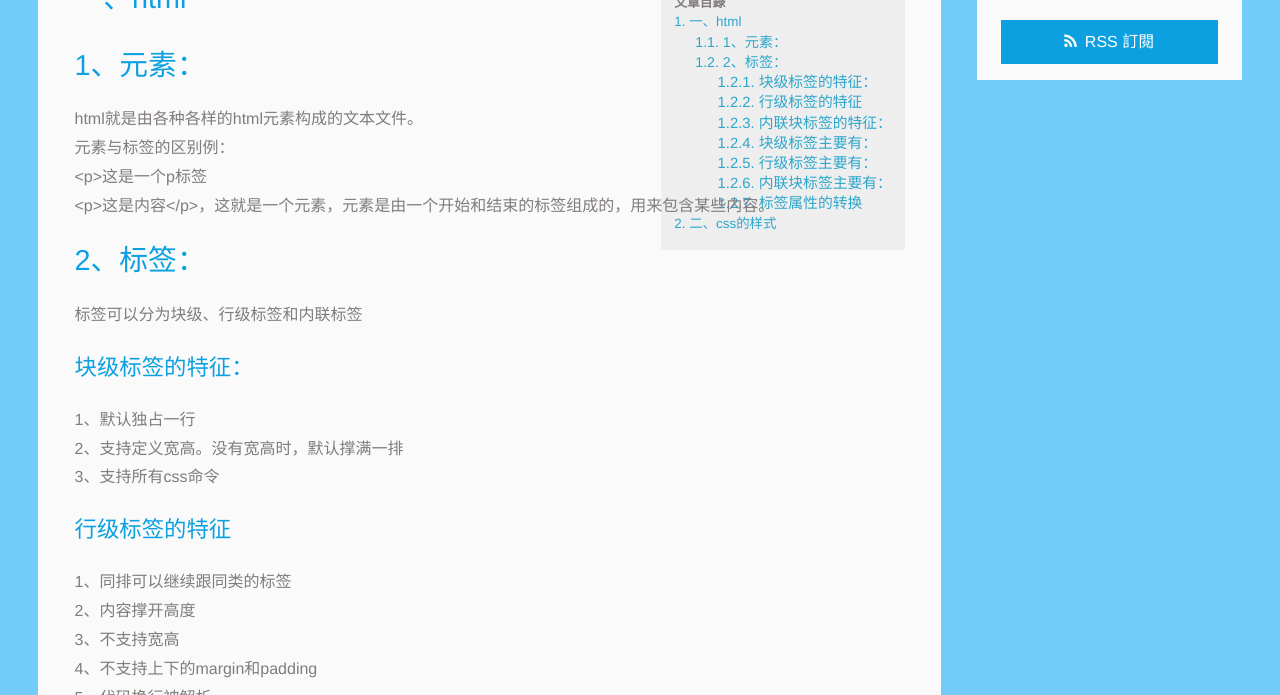
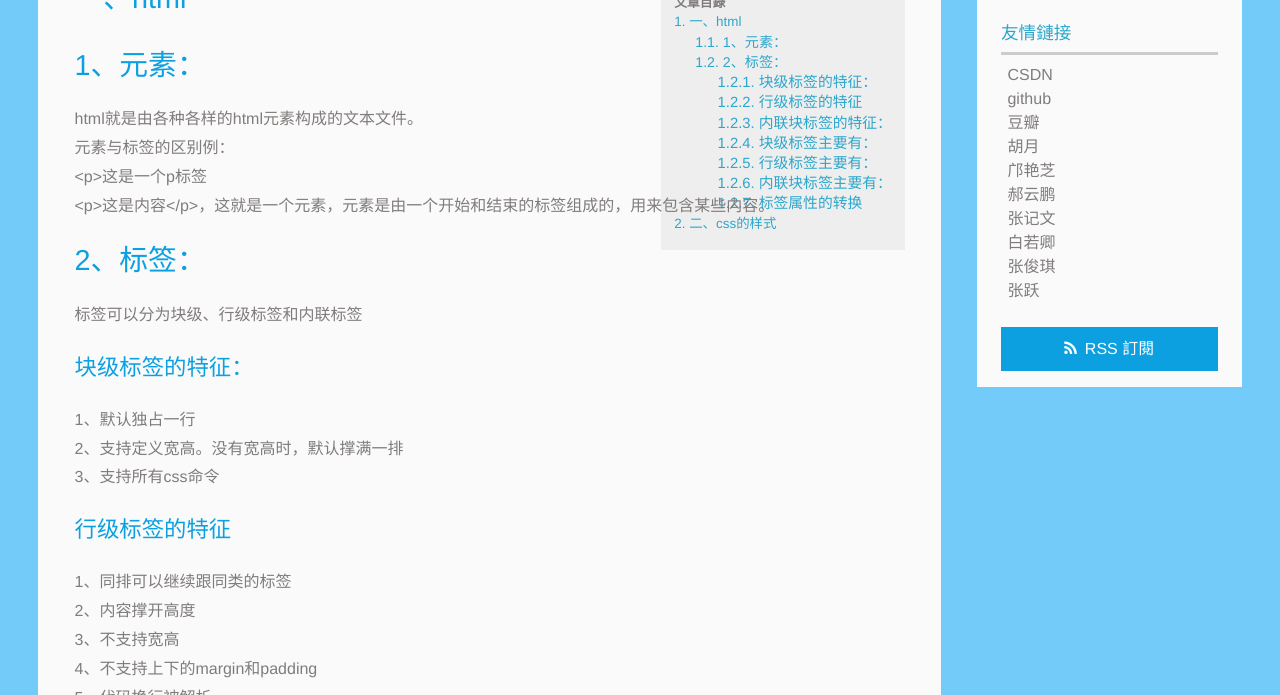
Before and after one commit to jameblunt1973/jameblunt1973.github.io, a plain HTML site: page 2015/11/25/html和css的小结/index.html in a window 1280 px wide. Shown: the part 405-1100 px from the top of the page. Drawn offline with Linux system fonts and the light colour scheme; a script that the page names is missing.

Commit message:
Site updated: 2015-11-26 17:54:32

```diff
--- a/2015/11/25/html和css的小结/index.html
+++ b/2015/11/25/html和css的小结/index.html
@@ -250,6 +250,37 @@ var jiathis_config = {data_track_clickback:'true'};
 
 
 
+  <div class="linkslist">
+  <p class="asidetitle">友情鏈接</p>
+    <ul>
+      <li><a href="http://blog.csdn.net/dreajay" target="_blank" title="dreajay csdn">CSDN</a></li>
+      <li><a href="https://github.com/dreajay" target="_blank" title="dreajay github">github</a></li>
+      <li><a href="http://www.douban.com/people/72514701/" target="_blank" title="dreajay豆瓣">豆瓣</a></li>
+      <li>
+			<a href="http://zgmn.github.io/">胡月</a>
+		</li>
+		<li>
+			<a href="http://running11.github.io/">邝艳芝</a>
+		</li>
+		<li>
+			<a href="http://haomark.github.io/">郝云鹏</a>
+		</li>
+		<li>
+			<a href="http://jameblunt1973.github.io/">张记文</a>
+		</li>
+		<li>
+			<a href="http://bairuoqing666.github.io/">白若卿</a>
+		</li>
+		<li>
+			<a href="http://gcsHaya.github.io/">张俊琪</a>
+		</li>
+		<li>
+			<a href="http://zy8232003.github.io/">张跃</a>
+		</li>
+    </ul>
+</div>
+
+
   <div class="rsspart">
 	<a href="atom.xml" target="_blank" title="rss">RSS 訂閱</a>
 </div>
```
Also changed, not shown: 2015/11/25/第二篇/index.html (+31 -0 lines), index.html (+31 -0 lines).
